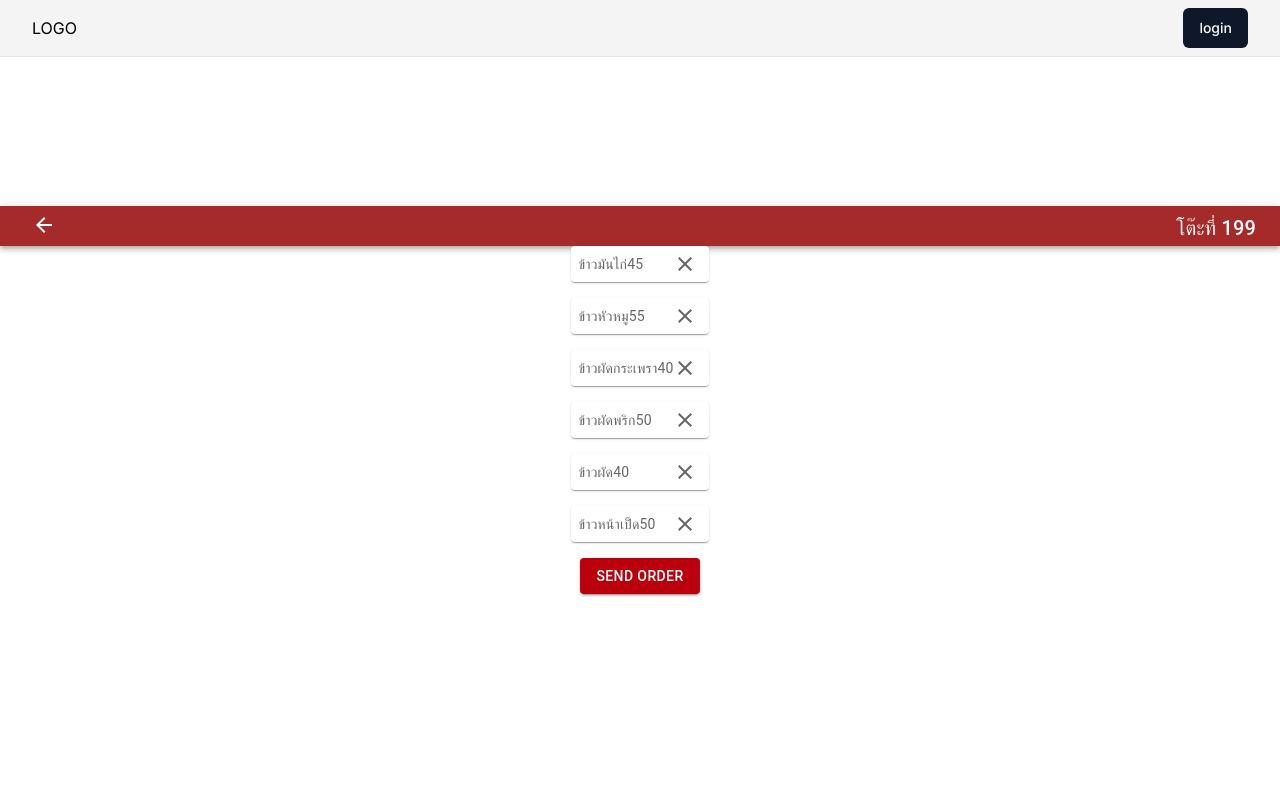
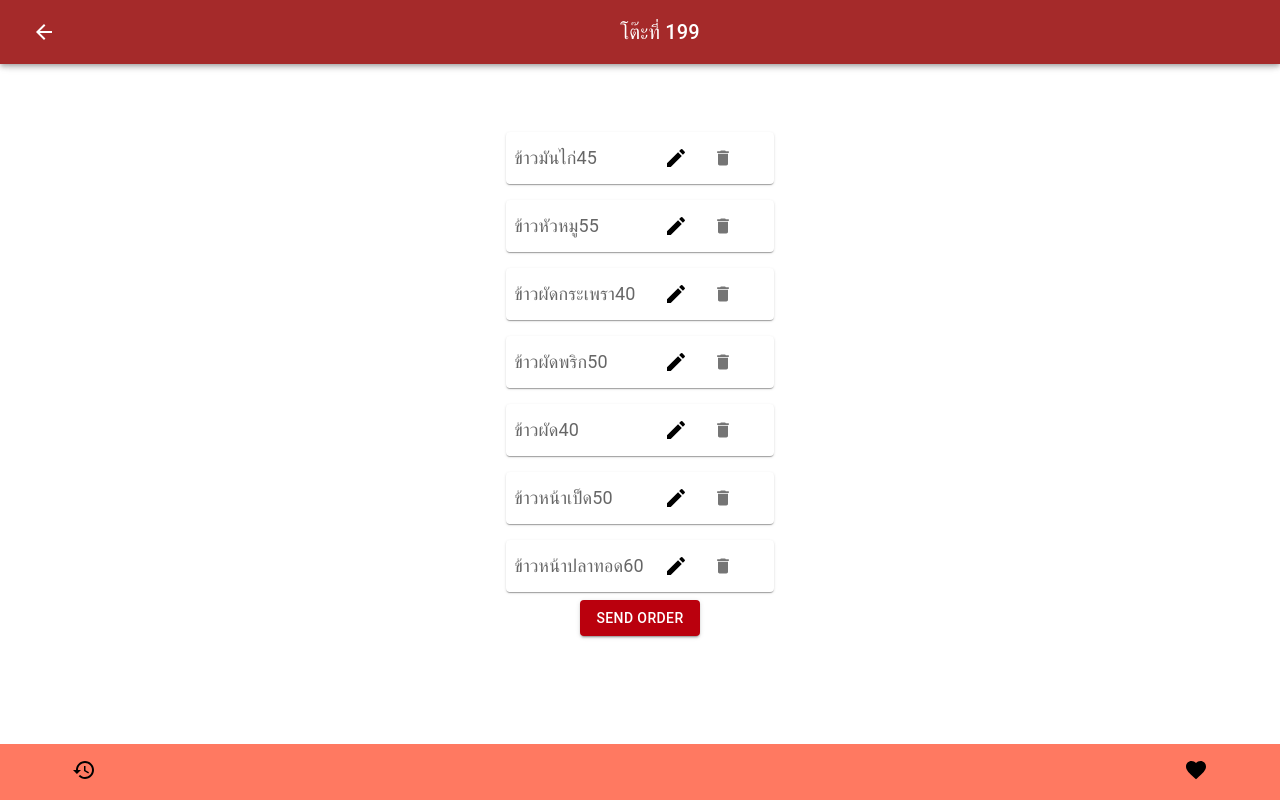
Before and after one commit to Noppadol35/SE-Project, a Next.js app: page /Cart in a window 1280 px wide. Built offline with nearby package versions, Linux system fonts and the light colour scheme.

Commit message:
✅ (New, UI) Add BTnavigation and Tabmenu components

```diff
--- /dev/null
+++ b/src/app/Cart/components/BTnavigation.tsx
@@ -0,0 +1,44 @@
+import * as React from "react";
+import BottomNavigation from "@mui/material/BottomNavigation";
+import BottomNavigationAction from "@mui/material/BottomNavigationAction";
+import RestoreIcon from "@mui/icons-material/Restore";
+import FavoriteIcon from "@mui/icons-material/Favorite";
+import Stack from "@mui/material/Stack";
+
+export default function LabelBottomNavigation() {
+  const [value, setValue] = React.useState("recents");
+
+  const handleChange = (event: React.SyntheticEvent, newValue: string) => {
+    setValue(newValue);
+  };
+
+  return (
+    <BottomNavigation
+      sx={{
+        position: "fixed",
+        bottom: 0,
+        left: 0,
+        right: 0,
+        zIndex: 1000, // ค่า zIndex ที่มากกว่าค่า zIndex ขององค์ประกอบอื่นในหน้าเว็บ
+        backgroundColor: "#ff7961",
+      }}
+      value={value}
+      onChange={handleChange}
+    >
+      <Stack direction="row" justifyContent="space-between" width="100%">
+        <BottomNavigationAction
+          label="Recents"
+          value="recents"
+          icon={<RestoreIcon sx={{ color: "black" }} />}
+          style={{ color: "black" }}
+        />
+        <BottomNavigationAction
+          label="Favorites"
+          value="favorites"
+          icon={<FavoriteIcon sx={{ color: "black" }} />}
+          style={{ color: "black" }}
+        />
+      </Stack>
+    </BottomNavigation>
+  );
+}
--- /dev/null
+++ b/src/app/Cart/components/Tabmenu.tsx
@@ -0,0 +1,106 @@
+import * as React from "react";
+import AppBar from "@mui/material/AppBar";
+import Box from "@mui/material/Box";
+import CssBaseline from "@mui/material/CssBaseline";
+import Divider from "@mui/material/Divider";
+import Drawer from "@mui/material/Drawer";
+import IconButton from "@mui/material/IconButton";
+import List from "@mui/material/List";
+import MenuIcon from "@mui/icons-material/Menu";
+import Toolbar from "@mui/material/Toolbar";
+import Typography from "@mui/material/Typography";
+import ArrowBackIcon from "@mui/icons-material/ArrowBack";
+
+interface Props {
+  window?: () => Window;
+}
+
+const drawerWidth = 240;
+const navItems = [<ArrowBackIcon />] as const;
+
+export default function DrawerAppBar(props: Props) {
+  const { window } = props;
+  const [mobileOpen, setMobileOpen] = React.useState(false);
+
+  const handleDrawerToggle = () => {
+    setMobileOpen((prevState) => !prevState);
+  };
+
+  const drawer = (
+    <Box onClick={handleDrawerToggle} sx={{ textAlign: "center" }}>
+      <Typography variant="h6" sx={{ my: 2 }}>
+        MUI
+      </Typography>
+      <Divider />
+      <List>
+        <IconButton aria-label="back" sx={{ color: "white" }}>
+          <ArrowBackIcon />
+        </IconButton>
+      </List>
+    </Box>
+  );
+
+  const container =
+    window !== undefined ? () => window().document.body : undefined;
+
+  return (
+    <Box sx={{ display: "flex" }}>
+      <CssBaseline />
+      <AppBar component="nav" sx={{ backgroundColor: "brown" }}>
+        <Toolbar>
+          <IconButton
+            color="inherit"
+            aria-label="open drawer"
+            edge="start"
+            onClick={handleDrawerToggle}
+            sx={{ mr: 2, display: { sm: "none" } }}
+          >
+            <MenuIcon />
+          </IconButton>
+
+          {/* จะเอาทำปุ่มย้อนกลับ */}
+          <Box sx={{ display: { xs: "none", sm: "block" } }}>
+            <IconButton aria-label="back" sx={{ color: "white" }}>
+              <ArrowBackIcon />
+            </IconButton>
+          </Box>
+
+          <Typography
+            variant="h6"
+            component="div"
+            sx={{
+              flexGrow: 1,
+              textAlign: "center",
+              display: { xs: "none", sm: "block" },
+            }}
+          >
+            โต๊ะที่ 199
+          </Typography>
+        </Toolbar>
+      </AppBar>
+      <nav>
+        <Drawer
+          container={container}
+          variant="temporary"
+          open={mobileOpen}
+          onClose={handleDrawerToggle}
+          ModalProps={{
+            keepMounted: true, // Better open performance on mobile.
+          }}
+          sx={{
+            display: { xs: "block", sm: "none" },
+            "& .MuiDrawer-paper": {
+              boxSizing: "border-box",
+              width: drawerWidth,
+            },
+          }}
+        >
+          {drawer}
+        </Drawer>
+      </nav>
+      <Box component="main" sx={{ p: 3 }}>
+        <Toolbar />
+      </Box>
+    </Box>
+  );
+}
--- a/src/app/Cart/page.tsx
+++ b/src/app/Cart/page.tsx
@@ -1,34 +1,29 @@
 "use client";
-import React from "react";
+import React, { useState } from "react";
 import {
   AppBar,
   Toolbar,
   Typography,
   Button,
-  Box,
-  ThemeProvider,
   IconButton,
-  Menu,
-  MenuItem,
-  Link,
   Paper,
   Stack,
-  Divider,
-  Popover,
+  Grid,
   Container,
-  Grid,
-  CssBaseline,
-  Drawer,
-  List,
-  ListItem,
-  ListItemButton,
-  ListItemText,
+  Modal,
+  Box,
 } from "@mui/material";
-import ShoppingCartOutlinedIcon from "@mui/icons-material/ShoppingCartOutlined";
+
+import Tabmenu from "./components/Tabmenu";
+import BTnavigation from "./components/BTnavigation";
+
 import ArrowBackIcon from "@mui/icons-material/ArrowBack";
 import ClearIcon from "@mui/icons-material/Clear";
 import { styled } from "@mui/material/styles";
-import MenuIcon from "@mui/icons-material/Menu";
+import DeleteIcon from "@mui/icons-material/Delete";
+import CreateIcon from "@mui/icons-material/Create";
+import AddIcon from "@mui/icons-material/Add";
+import RemoveIcon from "@mui/icons-material/Remove";
 
 const Item = styled(Paper)(({ theme }) => ({
   backgroundColor: theme.palette.mode === "dark" ? "#1A2027" : "#fff",
@@ -77,6 +72,12 @@ const fooddetail = [
     details: "เป็ดจากฮอกไกโด",
     price: 50.0,
   },
+  {
+    id: 7,
+    name: "ข้าวหน้าปลาทอด",
+    details: "ปลาจากแม่กลอง",
+    price: 60.0,
+  },
 ];
 
 const DeleteButton = styled(IconButton)(({ theme }) => ({
@@ -86,47 +87,110 @@ const DeleteButton = styled(IconButton)(({ theme }) => ({
   right: "4px" /* ปรับระยะห่างขอบขวาของปุ่ม */,
 }));
 
+const style = {
+  position: "absolute" as "absolute",
+  top: "50%",
+  left: "50%",
+  transform: "translate(-50%, -50%)",
+  width: 400,
+  bgcolor: "background.paper",
+  border: "2px solid #000",
+  boxShadow: 24,
+  p: 4,
+};
+
 export default function Cart() {
+  const [open, setOpen] = React.useState(false);
+  const handleClose = () => setOpen(false);
+  const handleOpen = () => setOpen(true);
+
+  const [openModal1, setOpenModal1] = React.useState(false);
+  const [openModal2, setOpenModal2] = React.useState(false);
+
+  const handleOpenModal1 = () => setOpenModal1(true);
+  const handleCloseModal1 = () => setOpenModal1(false);
+  const handleOpenModal2 = () => setOpenModal2(true);
+  const handleCloseModal2 = () => setOpenModal2(false);
+
+  // ในส่วนของเพิ่มลดจำนวนอาหาร
+  const [count, setCount] = useState(0);
+
+  const handleIncrement = () => {
+    setCount((prevCount) => prevCount + 1);
+  };
+
+  const handleDecrement = () => {
+    setCount((prevCount) => (prevCount > 0 ? prevCount - 1 : 0));
+  };
+
   return (
-    <>
-      {/* Navbar */}
-      <AppBar
-        position="static"
-        sx={{ backgroundColor: "brown", width: "100%", height: "40px" }}
+    <div>
+      <Container maxWidth="sm">
+        <Stack spacing={2} sx={{ mt: 10, mb: 1 }}>
+          {fooddetail.map((food) => (
+            <Item key={food.id}>
+              <div
+                style={{
+                  display: "flex",
+                  justifyContent: "space-between",
+                  alignItems: "center",
+                }}
               >
-        <Toolbar>
-          <Typography variant="h6" component="div" sx={{ flexGrow: 2 }}>
+                <div style={{ fontSize: "18px" }}>{food.name}</div>
+                <div style={{ fontSize: "18px" }}>{food.price}</div>
+                <div style={{ marginLeft: "auto" }}>
+                  {/* ปุ่มเข้าหน้าเพิ่มและลดจำนวนเมนู */}
+                  <Button onClick={handleOpen}>
+                    <CreateIcon sx={{ color: "black" }} />
+                  </Button>
+                  <Modal
+                    open={open}
+                    onClose={handleClose}
+                    aria-labelledby="modal-modal-title"
+                    aria-describedby="modal-modal-description"
+                    sx={{
+                      "& .MuiBackdrop-root": {
+                        backgroundColor: "rgba(0, 0, 0, 0.2)", // พื้นหลังตอนกด modal
+                      },
+                    }}
+                  >
+                    <Box sx={style}>
+                      {/* ปุ่มเพิ่มและลดจำนวนเมนู */}
+                      <div
+                        style={{
+                          display: "flex",
+                          justifyContent: "space-between",
+                          alignItems: "center",
+                        }}
+                      >
+                        <Typography variant="h6">Quantity: {count}</Typography>
                         <IconButton
-              onClick={() => (window.location.href = "/Menu")}
-              color="inherit"
-              aria-label="previous page"
-              sx={{ mt: -3.5 }}
+                          onClick={handleDecrement}
+                          aria-label="decrement"
                         >
-              <ArrowBackIcon />
-              {/* ปุ่มย้อนกลับ*/}
+                          <RemoveIcon />
                         </IconButton>
-          </Typography>
-          <Typography
-            variant="h6"
-            component="div"
-            sx={{ flexGrow: 0, mt: -2.5 }}
+                        <IconButton
+                          onClick={handleIncrement}
+                          aria-label="increment"
                         >
-            <h3>โต๊ะที่ 199</h3>
-          </Typography>
-        </Toolbar>
-      </AppBar>
+                          <AddIcon />
+                        </IconButton>
+                      </div>
+                    </Box>
+                  </Modal>
 
-      <Stack spacing={2}>
-        {fooddetail.map((food) => (
-          <Item>
-            {food.name}
-            {food.price}
-            <DeleteButton color="inherit" aria-label="delete">
-              <ClearIcon />
-            </DeleteButton>
+                  {/* ปุ่มลบเมนู */}
+                  <IconButton aria-label="delete" size="small">
+                    <DeleteIcon fontSize="small" />
+                  </IconButton>
+                </div>
+              </div>
             </Item>
           ))}
         </Stack>
+      </Container>
+
       <Grid
         container
         direction="row"
@@ -137,7 +201,7 @@ export default function Cart() {
           variant="contained"
           color="primary"
           sx={{
-            mt: 2,
+            mt: 0,
             backgroundColor: "#ba000d",
             "&:hover": {
               backgroundColor: "#ff7961",
@@ -147,6 +211,12 @@ export default function Cart() {
           send order
         </Button>
       </Grid>
-    </>
+      <Tabmenu />
+      <BTnavigation />
+
+      {/* <Stack direction="row" spacing={2} alignItems="center">
+
+    </Stack> */}
+    </div>
   );
 }
```
Lines whose indentation alone changed are shown as unchanged.
